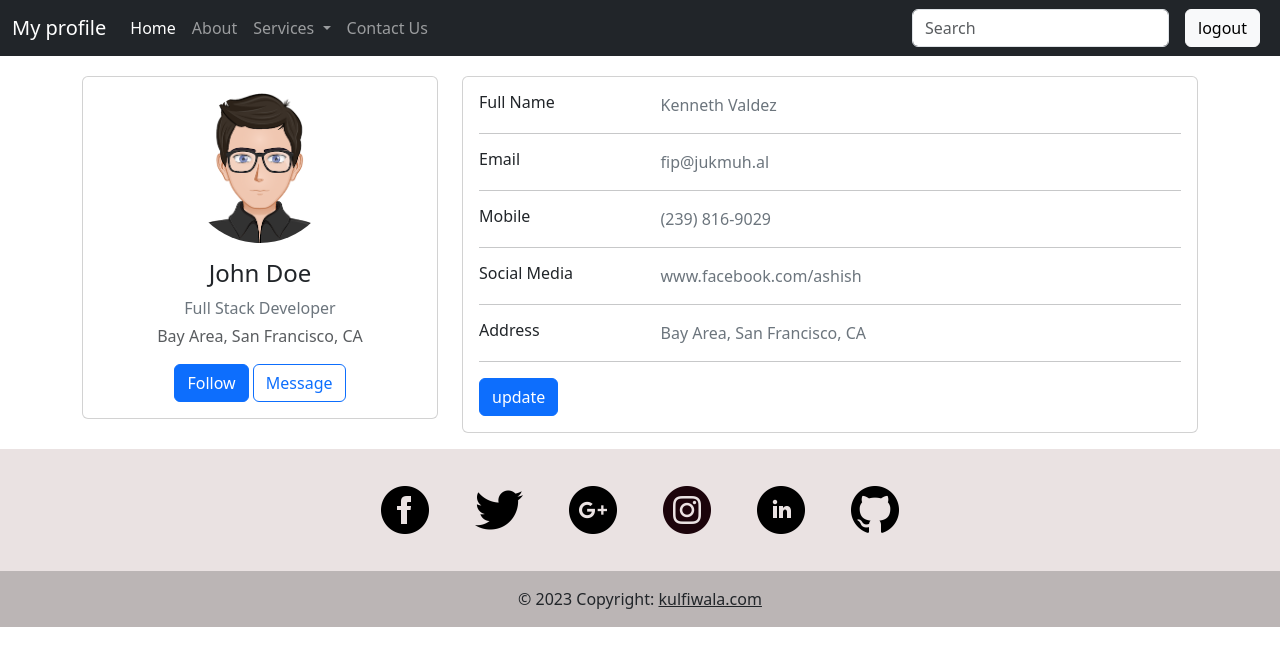
After one commit to darkpiece07/kulfiwala-Get_your_Kulfi, a Django app: page /profile in a window 1280 px wide. The commit adds this page. Shown: the top 666 px of the page. Run offline with Django 4.2, Linux system fonts and the light colour scheme.

Commit message:
Profile update API works fine

```diff
--- a/hello/settings.py
+++ b/hello/settings.py
@@ -34,6 +34,7 @@ ALLOWED_HOSTS = []
 
 INSTALLED_APPS = [
     'phone_field',
+    # 'pillow'
     'home.apps.HomeConfig',
     'django.contrib.admin',
     'django.contrib.auth',
--- a/home/admin.py
+++ b/home/admin.py
@@ -1,6 +1,7 @@
 from django.contrib import admin
-from home.models import Contact
+from home.models import Contact, UserProfile
 
 # Register your models here.
 
 admin.site.register(Contact)
+admin.site.register(UserProfile)
--- a/home/urls.py
+++ b/home/urls.py
@@ -7,7 +7,10 @@ urlpatterns = [
     path("login", views.loginUser, name='login'),
     path("logout", views.logoutUser, name='logout'),
     path("signup", views.signupUser, name='signup'),
+    path("profile", views.profileUser, name='profile'),
     path("about", views.about, name = 'about'),
     path("services", views.services, name = 'services'),
-    path("contact", views.contact, name = "contact")
+    path("contact", views.contact, name = "contact"),
+    path("profile/update", views.updateProfileForm, name = "update_profile_form"),
+    path("profile/update/done", views.updateProfile, name = "update_profile")
 ]
--- a/home/views.py
+++ b/home/views.py
@@ -1,5 +1,5 @@
 from django.shortcuts import render, HttpResponse, redirect
-from home.models import Contact
+from home.models import Contact, UserProfile
 from datetime import datetime
 from django.contrib import messages
 from django.contrib.auth import authenticate, login, logout
@@ -45,6 +45,8 @@ def signupUser(request):
         form = UserCreationForm()
     return render(request, 'signup.html', {'form': form})
 
+def profileUser(request):
+    return render(request, 'profile.html')
 
 def about(request):
     return render(request, 'about.html', )
@@ -54,7 +56,7 @@ def services(request):
 
 def contact(request):
     if request.method=='POST':
-        name = request.POST.get('name'),
+        name = request.POST.get('name')
         email = request.POST.get('email')
         phone = request.POST.get('phone')
         desc = request.POST.get('desc')
@@ -63,3 +65,22 @@ def contact(request):
         messages.success(request, "Your message has been sent!")
 
     return render(request, 'contact.html')
+
+
+def updateProfileForm(request):
+    return render(request, 'update_profile.html')
+
+def updateProfile(request):
+    print(request.POST.get)
+    if request.method == "POST":
+        name = request.POST.get('fullName')
+        email = request.POST.get('email')
+        phone = request.POST.get('phone')
+        job_profile = request.POST.get('job_profile')
+        url1 = request.POST.get('url')
+        address = request.POST.get('address')
+
+        user = UserProfile(name = name, email = email, phone = phone, job_profile= job_profile, url1 = url1, address = address)
+        user.save()
+        messages.success(request, "Profile Updated!")
+    return redirect('/profile')
--- a/templates/base.html
+++ b/templates/base.html
@@ -9,7 +9,7 @@
   <body>
     <nav class="navbar navbar-expand-lg navbar-dark bg-dark">
         <div class="container-fluid">
-          <a class="navbar-brand" href="">It's Cool</a>
+          <a class="navbar-brand" href="/profile">My profile</a>
           <button class="navbar-toggler" type="button" data-bs-toggle="collapse" data-bs-target="#navbarSupportedContent" aria-controls="navbarSupportedContent" aria-expanded="false" aria-label="Toggle navigation">
             <span class="navbar-toggler-icon"></span>
           </button>
@@ -35,13 +35,13 @@
                 <a class="nav-link" href="/contact">Contact Us</a>
               </li>
             </ul>
+            <form class="d-flex" role="search">
+              {% csrf_token %}
+              <input class="form-control me-2" type="search" placeholder="Search" aria-label="Search">
+            </form>
             <form method="post" action="/logout">
               {% csrf_token %}
               <button type="submit" class="btn btn-light mx-2">logout</button>
-            </form>
-            <form class="d-flex" role="search">
-              <input class="form-control me-2" type="search" placeholder="Search" aria-label="Search">
-              <button class="btn btn-outline-success" type="submit">Search</button>
             </form>
           </div>
         </div>
--- a/templates/login.html
+++ b/templates/login.html
@@ -110,7 +110,6 @@
     </style>
 
 </head>
-
 <body class="d-flex align-items-center py-4 bg-body-tertiary">
     <main class="form-signin w-100 m-auto">
         <form method="post" action="/login">
--- /dev/null
+++ b/templates/profile.html
@@ -0,0 +1,144 @@
+{% extends 'base.html' %}
+
+{% block title %}profile{% endblock title %}
+
+{% block body %}
+<div class="container">
+  <div class="main-body">
+        <div class="row gutters-sm" style="margin-top: 20px;">
+          <div class="col-md-4 mb-3">
+            <div class="card">
+              <div class="card-body">
+                <div class="d-flex flex-column align-items-center text-center">
+                  <img src="/static/avatar.png" alt="Admin" class="rounded-circle" width="150">
+                  <div class="mt-3">
+                    <h4>John Doe</h4>
+                    <p class="text-secondary mb-1">Full Stack Developer</p>
+                    <p class="text-muted font-size-sm">Bay Area, San Francisco, CA</p>
+                    <button class="btn btn-primary">Follow</button>
+                    <button class="btn btn-outline-primary">Message</button>
+                  </div>
+                </div>
+              </div>
+            </div>
+          </div>
+          <div class="col-md-8">
+            <div class="card mb-3">
+              <div class="card-body">
+                <div class="row">
+                  <div class="col-sm-3">
+                    <h6 class="mb-0">Full Name</h6>
+                  </div>
+                  <div class="col-sm-9 text-secondary">
+                    Kenneth Valdez
+                  </div>
+                </div>
+                <hr>
+                <div class="row">
+                  <div class="col-sm-3">
+                    <h6 class="mb-0">Email</h6>
+                  </div>
+                  <div class="col-sm-9 text-secondary">
+                    fip@jukmuh.al
+                  </div>
+                </div>
+                <hr>
+                <div class="row">
+                  <div class="col-sm-3">
+                    <h6 class="mb-0">Mobile</h6>
+                  </div>
+                  <div class="col-sm-9 text-secondary">
+                    (239) 816-9029
+                  </div>
+                </div>
+                <hr>
+                <div class="row">
+                  <div class="col-sm-3">
+                    <h6 class="mb-0">Social Media</h6>
+                  </div>
+                  <div class="col-sm-9 text-secondary">
+                    www.facebook.com/ashish
+                  </div>
+                </div>
+                <hr>
+                <div class="row">
+                  <div class="col-sm-3">
+                    <h6 class="mb-0">Address</h6>
+                  </div>
+                  <div class="col-sm-9 text-secondary">
+                    Bay Area, San Francisco, CA
+                  </div>
+                </div>
+                <hr>
+                <div class="row">
+                  <div class="col-sm-12">
+                    <form action="/profile/update" method="post">
+                      {% csrf_token %}
+                      <button type="submit" class="btn btn-primary">update</button>
+                    </form>
+                  </div>
+                </div>
+              </div>
+            </div>
+          </div>
+        </div>
+
+      </div>
+  </div>
+{% endblock body %}
+
+{% block style %}
+body{
+  margin-top:20px;
+  color: #1a202c;
+  text-align: left;
+  background-color: #e2e8f0;
+}
+.main-body {
+  padding: 15px;
+}
+.card {
+  box-shadow: 0 1px 3px 0 rgba(0,0,0,.1), 0 1px 2px 0 rgba(0,0,0,.06);
+}
+
+.card {
+  position: relative;
+  display: flex;
+  flex-direction: column;
+  min-width: 0;
+  word-wrap: break-word;
+  background-color: #fff;
+  background-clip: border-box;
+  border: 0 solid rgba(0,0,0,.125);
+  border-radius: .25rem;
+}
+
+.card-body {
+  flex: 1 1 auto;
+  min-height: 1px;
+  padding: 1rem;
+}
+
+.gutters-sm {
+  margin-right: -8px;
+  margin-left: -8px;
+}
+
+.gutters-sm>.col, .gutters-sm>[class*=col-] {
+  padding-right: 8px;
+  padding-left: 8px;
+}
+.mb-3, .my-3 {
+  margin-bottom: 1rem!important;
+}
+
+.bg-gray-300 {
+  background-color: #e2e8f0;
+}
+.h-100 {
+  height: 100%!important;
+}
+.shadow-none {
+  box-shadow: none!important;
+}
+{% endblock style %}
```
Also changed, not shown: home/models.py (+13 -0 lines), templates/update_profile.html (added, +150 -0 lines), db.sqlite3, home/__init__.py (deleted), home/migrations/0001_initial.py, home/migrations/0002_remove_userprofile_avatar.py (added), home/migrations/__init__.py (added), profile_pic2.jpg (added), static/avatar.png (added).
